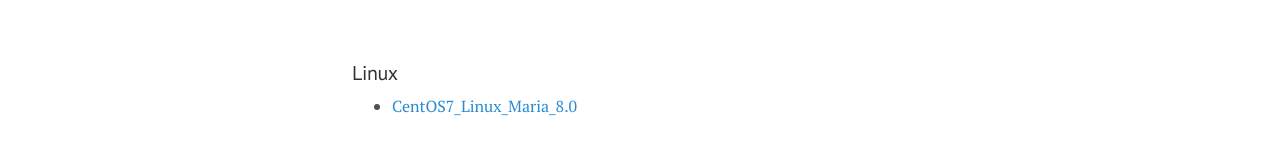
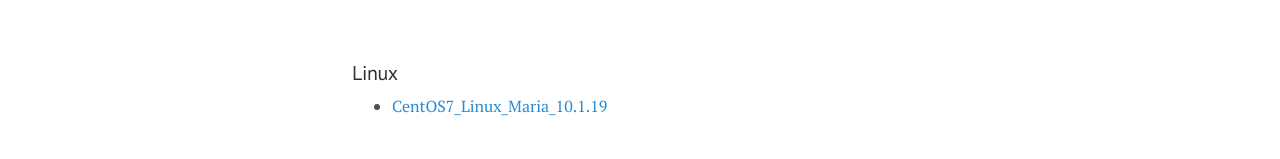
Before and after one commit to Magnolia0097/magnolia0097.github.io, a Jekyll site: the page built from install/Maria.md, in a window 1280 px wide. Shown: the part 141-300 px from the top of the page. Built offline with Jekyll 4.4.1, drawn with Linux system fonts in a browser that asks for light colours.

Commit message:
maria version

```diff
--- a/install/Maria.md
+++ b/install/Maria.md
@@ -6,4 +6,4 @@ title: Maria DBMS Install
 
 ### Linux
 
-* [CentOS7_Linux_Maria_8.0](/2023/07/19/centos7-linux-maria.html)
+* [CentOS7_Linux_Maria_10.1.19](/2023/07/19/centos7-linux-maria.html)
```
Also changed, not shown: _posts/install/2023-07-19-centos7-linux-maria_10.1.19.md (renamed from _posts/install/2023-07-19-centos7-linux-maria.md).
